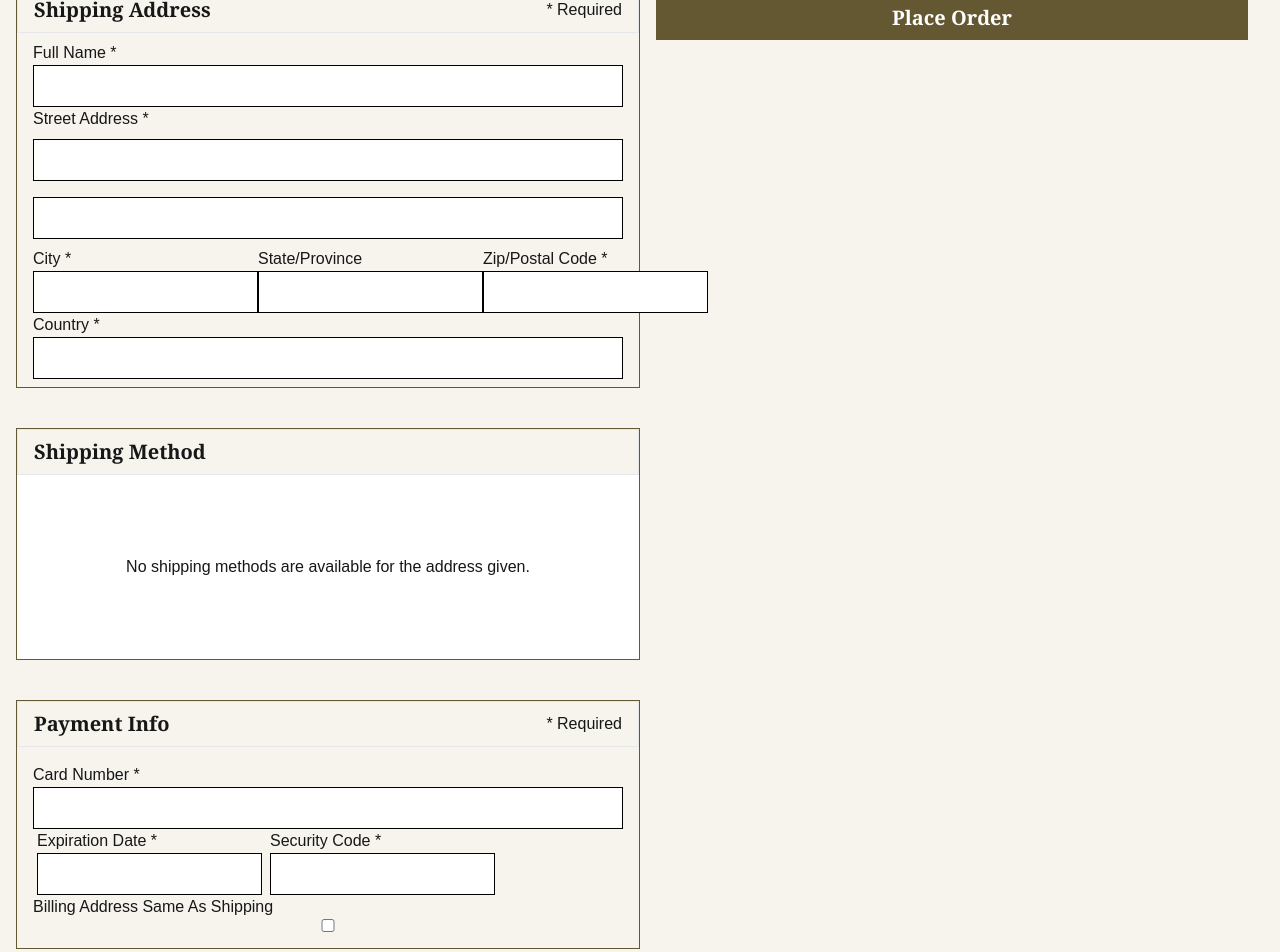
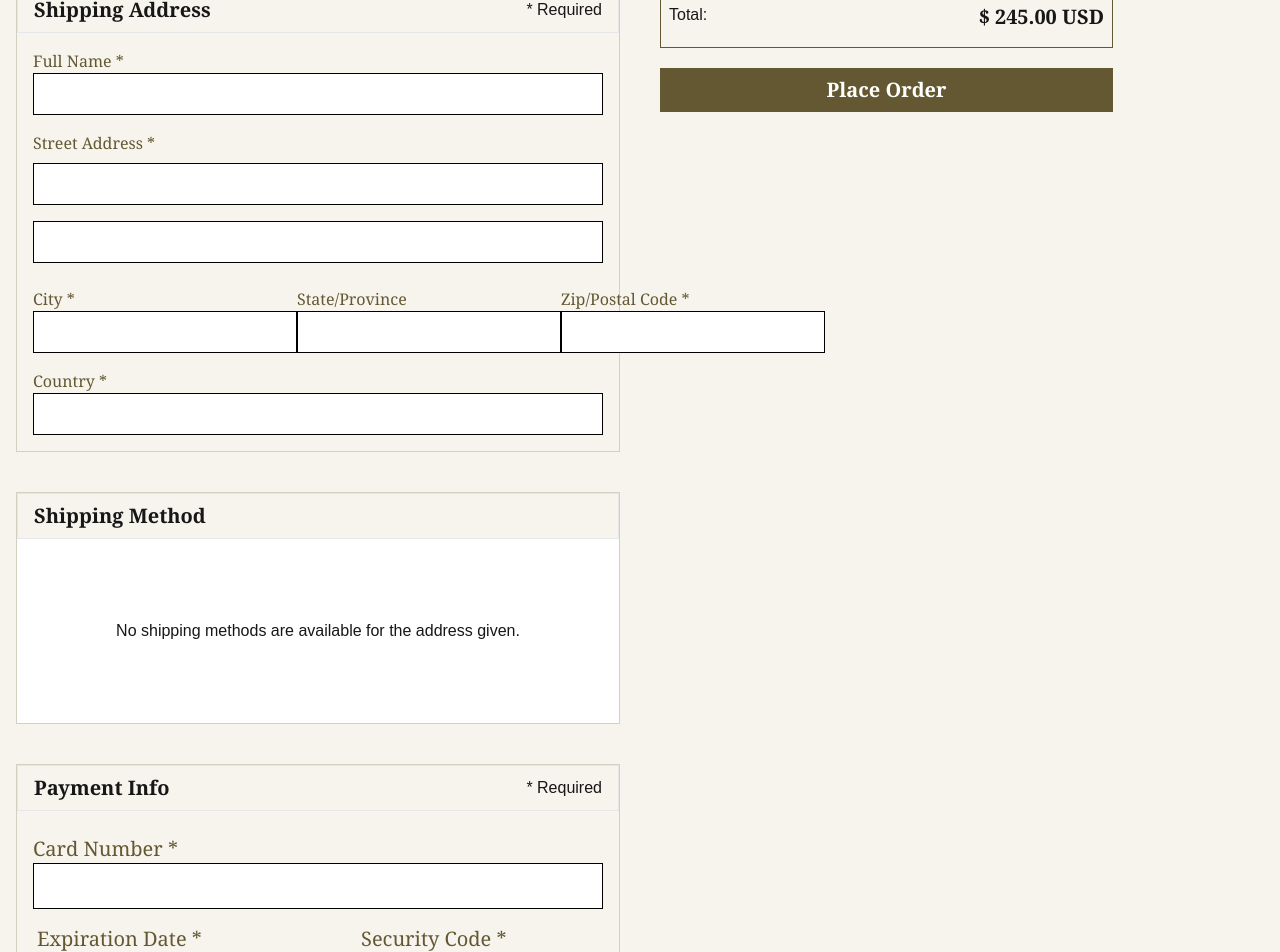
Before and after one commit to Yagya-Adh/Mitti, a Next.js app: page /checkout in a window 1280 px wide. Shown: the part 400-1352 px from the top of the page. Built offline with nearby package versions, Linux system fonts and the light colour scheme.

Commit message:
padding font re-adjust inside checkout page each components

```diff
--- a/app/checkout/page.tsx
+++ b/app/checkout/page.tsx
@@ -12,8 +12,8 @@ import PaymentInformation from "../components/checkout/PaymentInformation";
 const CheckOut = () => {
   return (
     <div className="bg-mitti-bodyColor ">
-      <div className="max-w-screen-2xl mx-auto px-4 p-10">
-        <div className="grid grid-cols-1 md:grid-cols-2  relative">
+      <div className="max-w-screen-2xl mx-auto px-4 p-10 ">
+        <div className="grid grid-cols-1 md:grid-cols-2 gap-10 relative">
           <div>
             <CustomerInformation />
             <ShippingAddress />
@@ -21,8 +21,8 @@ const CheckOut = () => {
             <PaymentInformation />
           </div>
 
-          <div className=" p-4 relative h-full">
-            <div className="sticky top-20 flex flex-col">
+          <div className="py-10 relative h-full">
+            <div className="flex flex-col justify-end sticky top-20 w-3/4">
               <ItemOrder />
               <OrderSummary />
               <Button variant="button-default" buttonName="Place Order" />
--- a/app/components/checkout/CustomerInformation.tsx
+++ b/app/components/checkout/CustomerInformation.tsx
@@ -4,7 +4,7 @@ import CardHeading from "./CardHead";
 
 const CustomerInformation = () => {
   return (
-    <div className="flex flex-col my-10 border border-mitti-secondaryTextColor">
+    <div className="flex flex-col my-10 border border-mitti-borderColor">
       <CardHeading Title="Customer Info" isRequire={true} />
 
       <div className="flex flex-col p-4">
--- a/app/components/checkout/ItemOrder.tsx
+++ b/app/components/checkout/ItemOrder.tsx
@@ -4,9 +4,9 @@ import CardHeading from "./CardHead";
 
 const ItemOrder = () => {
   return (
-    <div className="border border-mitti-secondaryTextColor ">
+    <div className="border border-mitti-secondaryTextColor">
       <CardHeading Title="Items In Order" isRequire={false} />
-      <div></div>
+      <div className="py-6"></div>
     </div>
   );
 };
--- a/app/components/checkout/OrderSummary.tsx
+++ b/app/components/checkout/OrderSummary.tsx
@@ -4,7 +4,7 @@ import CardHeading from "./CardHead";
 
 const OrderSummary = () => {
   return (
-    <div className=" border border-mitti-secondaryTextColor my-5 ">
+    <div className=" border border-mitti-secondaryTextColor my-5">
       <CardHeading Title="Order Summary" isRequire={false} />
 
       <div className="px-2 py-4">
--- a/app/components/checkout/PaymentInformation.tsx
+++ b/app/components/checkout/PaymentInformation.tsx
@@ -4,11 +4,11 @@ import CardHeading from "./CardHead";
 
 const PaymentInformation = () => {
   return (
-    <div className="flex flex-col my-10 border border-mitti-secondaryTextColor">
+    <div className="flex flex-col my-10 border border-mitti-borderColor">
       <CardHeading Title="Payment Info" isRequire={true} />
 
-      <form className="p-4">
-        <div className="flex flex-col">
+      <form className="p-4 text-xl text-mitti-secondaryTextColor font-serif">
+        <div className="flex flex-col py-2">
           <label htmlFor="">Card Number *</label>
           <input
             className="focus:outline-none border border-black p-2"
@@ -17,7 +17,7 @@ const PaymentInformation = () => {
         </div>
 
         <div className="flex items-center">
-          <div className="flex flex-col mx-1">
+          <div className="flex flex-col py-2 mx-1">
             <label htmlFor=""> Expiration Date *</label>
             <input
               className="focus:outline-none border border-black p-2"
@@ -25,7 +25,7 @@ const PaymentInformation = () => {
             />
           </div>
 
-          <div className="flex flex-col mx-1">
+          <div className="flex flex-col py-2 mx-1">
             <label htmlFor="">Security Code *</label>
             <input
               className="focus:outline-none border border-black p-2"
@@ -34,7 +34,7 @@ const PaymentInformation = () => {
           </div>
         </div>
 
-        <div className="flex flex-col">
+        <div className="flex flex-col py-2">
           <label htmlFor="">Billing Address Same As Shipping</label>
           <input
             className="focus:outline-none border border-black p-2"
--- a/app/components/checkout/ShippingAddress.tsx
+++ b/app/components/checkout/ShippingAddress.tsx
@@ -3,10 +3,10 @@ import React from "react";
 import CardHeading from "./CardHead";
 const ShippingAddress = () => {
   return (
-    <div className="flex flex-col my-10 border border-mitti-secondaryTextColor">
+    <div className="flex flex-col my-10 border border-mitti-borderColor ">
       <CardHeading Title="Shipping Address" isRequire={true} />
-      <form className="flex flex-col px-4 py-2">
-        <div className="flex flex-col">
+      <form className="flex flex-col px-4 py-2 text-mitti-secondaryTextColor font-serif">
+        <div className="flex flex-col py-2">
           <label htmlFor="">Full Name *</label>
           <input
             className="focus:outline-none border border-black p-2"
@@ -14,7 +14,7 @@ const ShippingAddress = () => {
           />
         </div>
 
-        <div className="flex flex-col">
+        <div className="flex flex-col py-2">
           <label htmlFor="">Street Address *</label>
           <input
             className="focus:outline-none border border-black p-2 my-2"
@@ -27,21 +27,21 @@ const ShippingAddress = () => {
         </div>
 
         <div className="flex items-center justify-between">
-          <div className="flex flex-col w-1/2">
+          <div className="flex flex-col py-2 w-1/2">
             <label htmlFor="">City *</label>
             <input
               className="focus:outline-none border border-black p-2"
               type="text"
             />
           </div>
-          <div className="flex flex-col w-1/2">
+          <div className="flex flex-col py-2 w-1/2">
             <label htmlFor="">State/Province</label>
             <input
               className="focus:outline-none border border-black p-2"
               type="text"
             />
           </div>
-          <div className="flex flex-col w-1/2">
+          <div className="flex flex-col py-2 w-1/2">
             <label htmlFor="">Zip/Postal Code *</label>
             <input
               className="focus:outline-none border border-black p-2"
@@ -50,7 +50,7 @@ const ShippingAddress = () => {
           </div>
         </div>
 
-        <div className="flex flex-col">
+        <div className="flex flex-col py-2">
           <label htmlFor="">Country *</label>
           <input
             className="focus:outline-none border border-black p-2"
--- a/app/components/checkout/ShippingMethod.tsx
+++ b/app/components/checkout/ShippingMethod.tsx
@@ -4,7 +4,7 @@ import CardHeading from "./CardHead";
 
 const ShippingMethod = () => {
   return (
-    <div className="flex flex-col my-10 border border-mitti-secondaryTextColor">
+    <div className="flex flex-col my-10 border border-mitti-borderColor">
       <CardHeading Title="Shipping Method" isRequire={false} />
 
       <div className="flex flex-col justify-center items-center bg-white py-20">
```
